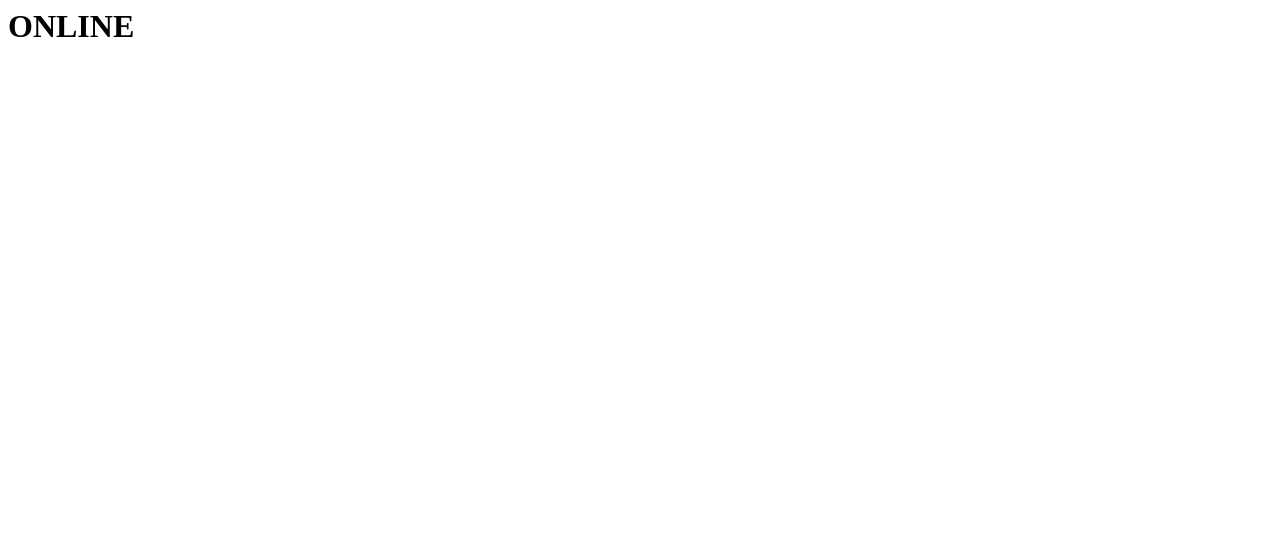
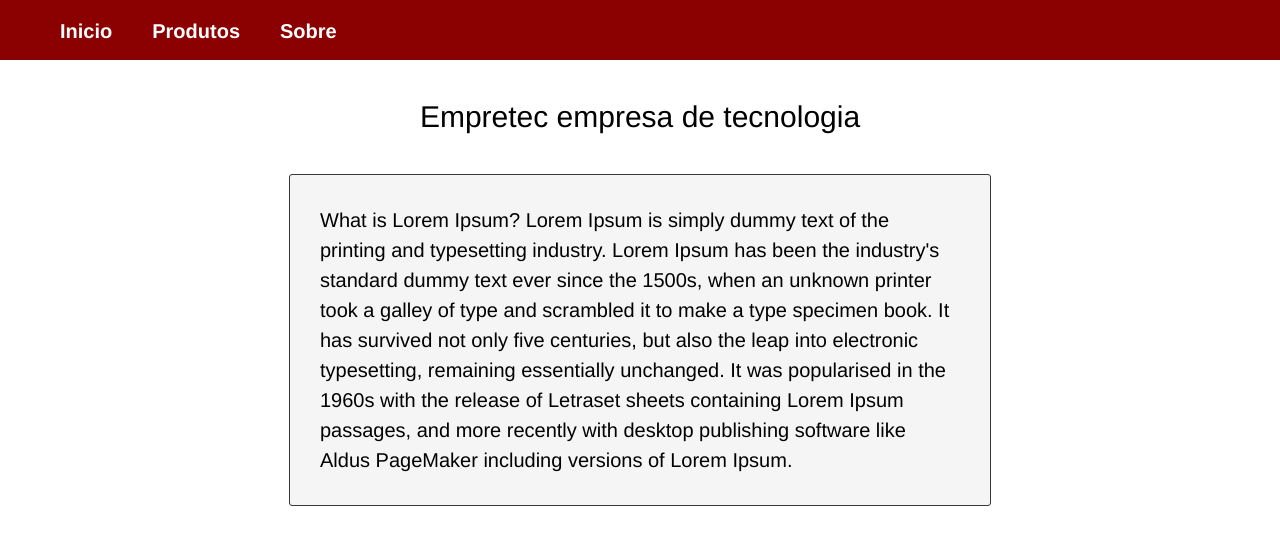
Before and after one commit to FelipeSchmitt/connection_test, a plain HTML site: page index.html in a window 1280 px wide. Drawn offline with Linux system fonts and the light colour scheme.

Commit message:
Add files via upload

```diff
--- a/index.html
+++ b/index.html
@@ -1 +1,32 @@
-<h1>ONLINE</h1>
+<!DOCTYPE html>
+<html lang="pt-br">
+<head>
+    <meta charset="UTF-8">
+    <meta http-equiv="X-UA-Compatible" content="IE=edge">
+    <meta name="viewport" content="width=device-width, initial-scale=1.0">
+    <link rel="stylesheet" href="style.css">
+    <script src="script.js"></script>
+    <title></title>
+</head>
+<body>
+    <header>
+        <ul>
+            <li>Inicio</li>
+            <li id="products" onclick="products()">Produtos</li>
+            <li>Sobre</li>
+        </ul>
+    </header>
+
+<div id="content">
+
+    <div id="title">Empretec empresa de tecnologia</div>
+
+    <div id="description">
+    What is Lorem Ipsum?
+    Lorem Ipsum is simply dummy text of the printing and typesetting industry. Lorem Ipsum has been the industry's standard dummy text ever since the 1500s, when an unknown printer took a galley of type and scrambled it to make a type specimen book. It has survived not only five centuries, but also the leap into electronic typesetting, remaining essentially unchanged. It was popularised in the 1960s with the release of Letraset sheets containing Lorem Ipsum passages, and more recently with desktop publishing software like Aldus PageMaker including versions of Lorem Ipsum.
+    </div>
+
+</div>
+
+</body>
+</html>
--- /dev/null
+++ b/script.js
@@ -0,0 +1,20 @@
+/** Produto */
+
+function products(){
+    var title =
+    `Conheça nossos produtos`
+
+
+    var description =
+    `Why do we use it? It is a long established fact
+    that a reader will be distracted by the readable content of a page
+    when looking at its layout. The point of using Lorem Ipsum is that it has a
+    more-or-less normal distribution of letters, as opposed to using,
+    making it look like readable English. Many "desktop" publishing packages and web page
+    editors now use Lorem Ipsum as their default model text, and a search for will uncover
+    many web sites still in their infancy. Various versions have evolved over the years,
+    sometimes by accident, sometimes on purpose (injected humour and the like).`
+
+    document.getElementById("title").innerHTML=title
+    document.getElementById("description").innerHTML=description
+}
--- /dev/null
+++ b/style.css
@@ -0,0 +1,42 @@
+body{
+    padding: 0;
+    margin: 0;
+}
+header{
+    width: 100%;
+    height: 60px;
+    background-color: darkred;
+}
+header ul{
+    display: flex;
+    margin: 0;
+}
+header ul li{
+    list-style: none;
+    font-size: 20px;
+    color: white;
+    font-family: Helvetica;
+    font-weight: 600;
+    margin: 20px;
+}
+#title{
+    font-size: 30px;
+    font-family: Helvetica;
+    font-family: 800;
+
+    text-align: center;
+    padding: 40px;
+}
+#description{
+    background-color: whitesmoke;
+    padding: 30px;
+    border: 1px solid #363636;
+    border-radius: 3px;
+    display: block;
+    margin: auto;
+
+    font-size: 20px;
+    font-family: Helvetica;
+    line-height: 1.5;
+    width: 50%;
+}
```
